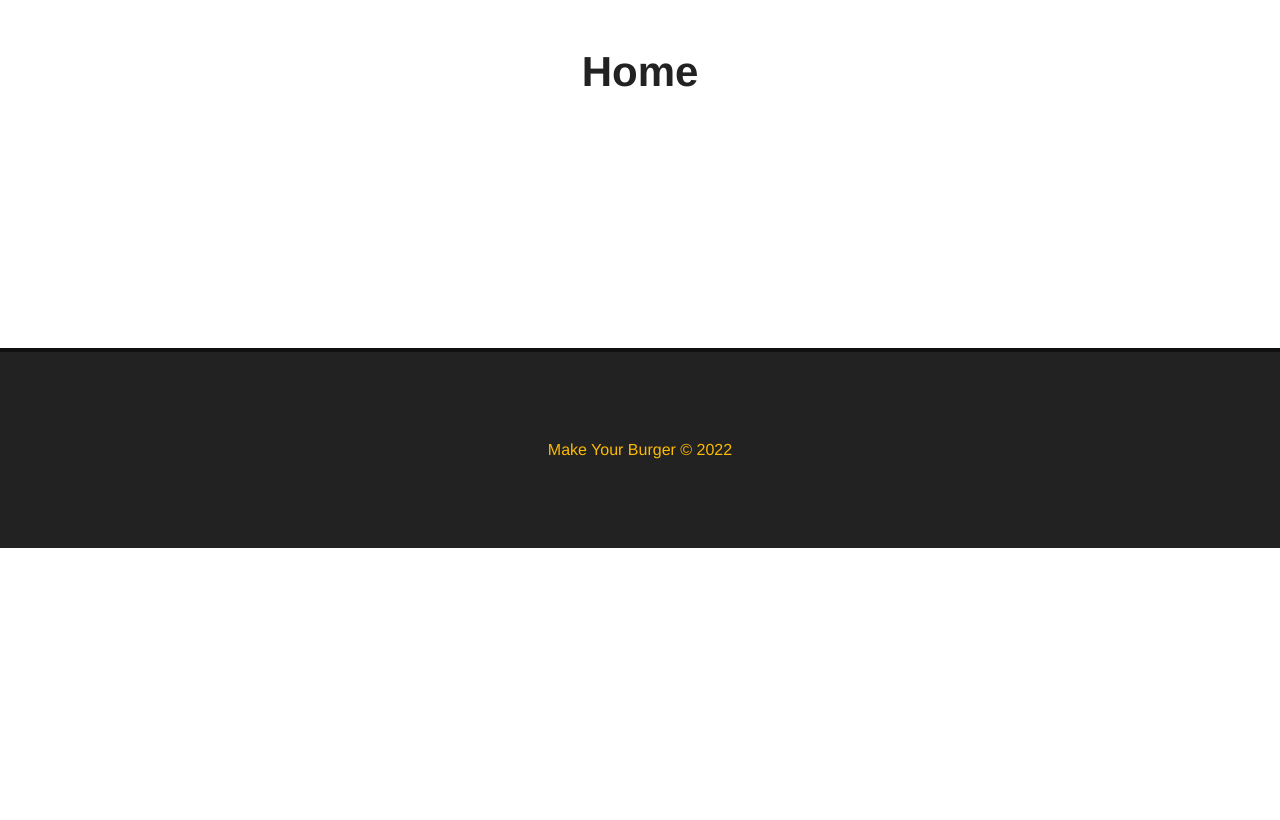
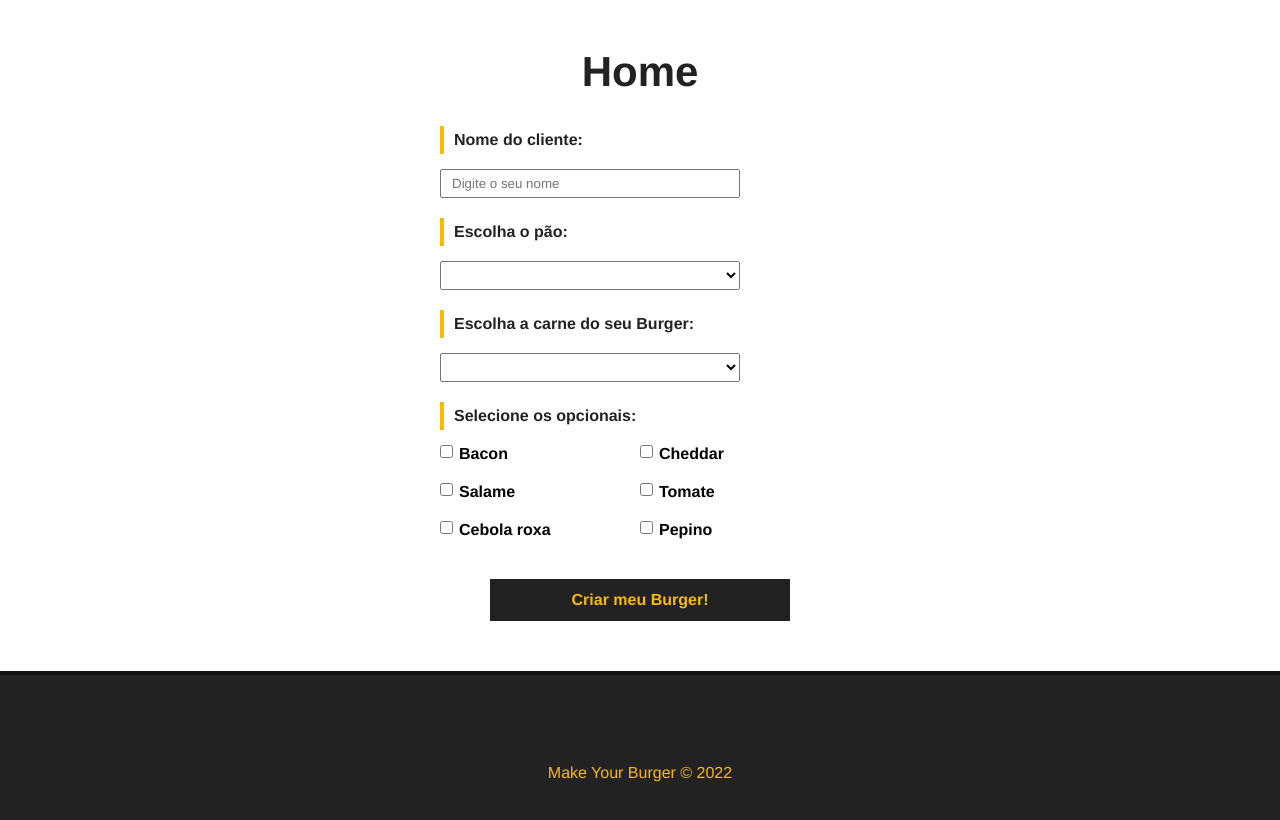
Before and after one commit to GustavoBPereira/vue-burger, a Vue app: page / in a window 1280 px wide. Shown: the part 580-1400 px from the top of the page. Before the commit the page ends 1128 px from the top, so only its background shows below. Built offline with nearby package versions, Linux system fonts and the light colour scheme; data requests are answered from the project's data file.

Commit message:
AULA 24, AULA 25 burger form com dados do backend

```diff
--- /dev/null
+++ b/src/components/BurgerForm.vue
@@ -0,0 +1,172 @@
+<template>
+  <div>
+    <form id="burger-form" method="POST" @submit="createBurger">
+      <div class="input-container">
+        <label for="nome">Nome do cliente:</label>
+        <input type="text" id="nome" name="nome" v-model="nome" placeholder="Digite o seu nome">
+      </div>
+      <div class="input-container">
+        <label for="pao">Escolha o pão:</label>
+        <select name="pao" id="pao" v-model="pao">
+          <option value="">Selecione o seu pão</option>
+          <option v-for="pao in paes" :key="pao.id" :value="pao.tipo">{{ pao.tipo }}</option>
+        </select>
+      </div>
+      <div class="input-container">
+        <label for="carne">Escolha a carne do seu Burger:</label>
+        <select name="carne" id="carne" v-model="carne">
+          <option value="">Selecione o tipo de carne</option>
+          <option v-for="carne in carnes" :key="carne.id" :value="carne.tipo">{{ carne.tipo }}</option>
+        </select>
+      </div>
+      <div id="opcionais-container" class="input-container">
+        <label id="opcionais-title" for="opcionais">Selecione os opcionais:</label>
+        <div class="checkbox-container" v-for="opcional in opcionaisdata" :key="opcional.id">
+          <input type="checkbox" name="opcionais" v-model="opcionais" :value="opcional.tipo">
+          <span>{{ opcional.tipo }}</span>
+        </div>
+      </div>
+      <div class="input-container">
+        <input class="submit-btn" type="submit" value="Criar meu Burger!">
+      </div>
+    </form>
+  </div>
+</template>
+
+<script>
+
+export default {
+  name: "BurgerForm",
+  data() {
+    return {
+      paes: null,
+      carnes: null,
+      opcionaisdata: null,
+      nome: null,
+      pao: null,
+      carne: null,
+      opcionais: [],
+      status: "Solicitado",
+      msg: null
+    }
+  },
+  methods: {
+    async getIngredientes() {
+      const req = await fetch('http://localhost:3000/ingredientes')
+      const data = await req.json()
+
+      this.paes = data.paes
+      this.carnes = data.carnes
+      this.opcionaisdata = data.opcionais
+    },
+    async createBurger(e) {
+
+      e.preventDefault()
+
+      const data = {
+        nome: this.nome,
+        carne: this.carne,
+        pao: this.pao,
+        opcionais: Array.from(this.opcionais),
+        status: "Solicitado"
+      }
+
+      const dataJson = JSON.stringify(data)
+
+      const req = await fetch("http://localhost:3000/burgers", {
+        method: "POST",
+        headers: { "Content-Type" : "application/json" },
+        body: dataJson
+      });
+
+      const res = await req.json()
+
+      console.log(res)
+
+      this.msg = "Pedido realizado com sucesso!"
+
+      // clear message
+      setTimeout(() => this.msg = "", 3000)
+
+      // limpar campos
+      this.nome = ""
+      this.carne = ""
+      this.pao = ""
+      this.opcionais = []
+
+    }
+  },
+  mounted () {
+    this.getIngredientes()
+  }
+}
+</script>
+
+<style scoped>
+  #burger-form {
+    max-width: 400px;
+    margin: 0 auto;
+  }
+
+  .input-container {
+    display: flex;
+    flex-direction: column;
+    margin-bottom: 20px;
+  }
+
+  label {
+    font-weight: bold;
+    margin-bottom: 15px;
+    color: #222;;
+    padding: 5px 10px;
+    border-left: 4px solid #fcba03;
+  }
+
+  input, select {
+    padding: 5px 10px;
+    width: 300px;
+  }
+
+  #opcionais-container {
+    flex-direction: row;
+    flex-wrap: wrap;
+  }
+
+  #opcionais-title {
+    width: 100%;
+  }
+
+  .checkbox-container {
+    display: flex;
+    align-items: flex-start;
+    width: 50%;
+    margin-bottom: 20px;
+  }
+
+  .checkbox-container span,
+  .checkbox-container input {
+    width: auto;
+  }
+
+  .checkbox-container span {
+    margin-left: 6px;
+    font-weight: bold;
+  }
+
+  .submit-btn {
+    background-color: #222;
+    color:#fcba03;
+    font-weight: bold;
+    border: 2px solid #222;
+    padding: 10px;
+    font-size: 16px;
+    margin: 0 auto;
+    cursor: pointer;
+    transition: .5s;
+  }
+
+  .submit-btn:hover {
+    background-color: transparent;
+    color: #222;
+  }
+</style>
--- a/src/views/HomeView.vue
+++ b/src/views/HomeView.vue
@@ -2,16 +2,19 @@
   <Banner />
   <div class="main-container">
     <h1>Home</h1>
+    <BurgerForm />
   </div>
 </template>
 
 <script>
   import Banner from '../components/Banner.vue';
+  import BurgerForm from "../components/BurgerForm";
 
   export default {
     name: 'Home',
     components: {
-      Banner
+      Banner,
+      BurgerForm
     }
   }
 
```
